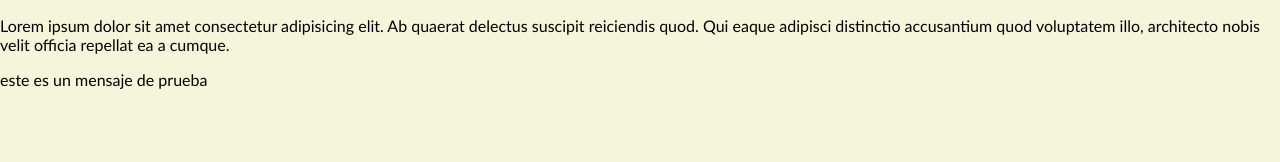
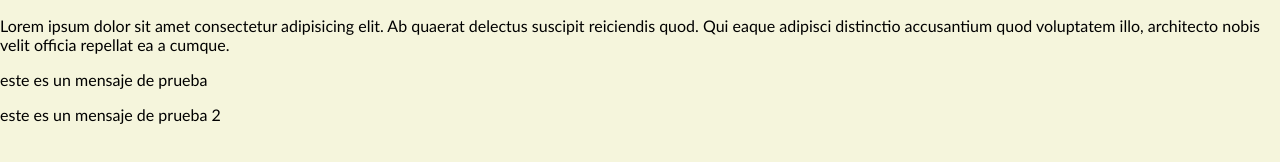
Before and after one commit to Andre123-69/paginaPrueba, a plain HTML site: page index.html in a window 1280 px wide. Drawn offline with Linux system fonts and the light colour scheme.

Commit message:
Update index.html

```diff
--- a/index.html
+++ b/index.html
@@ -17,6 +17,9 @@
     <p>
         este es un mensaje de prueba
     </p>
+     <p>
+        este es un mensaje de prueba 2
+    </p>
 
 </body>
 
```
